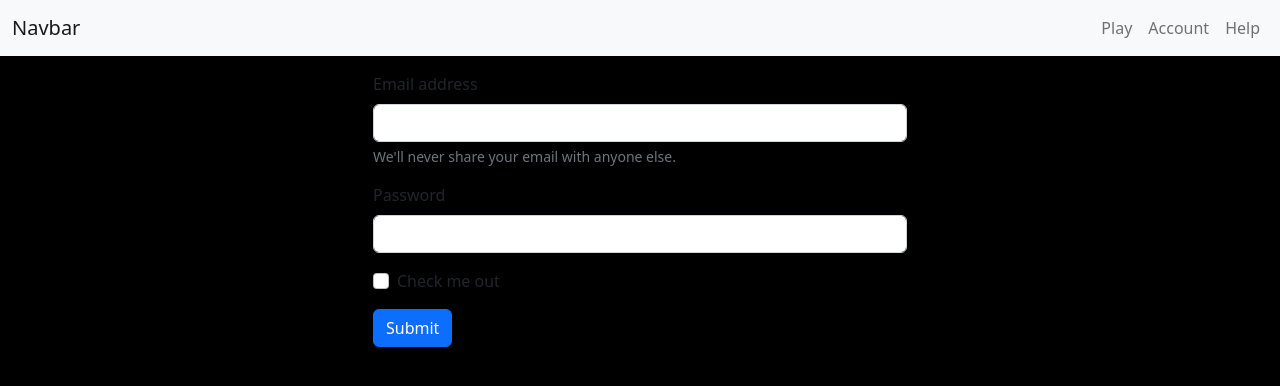
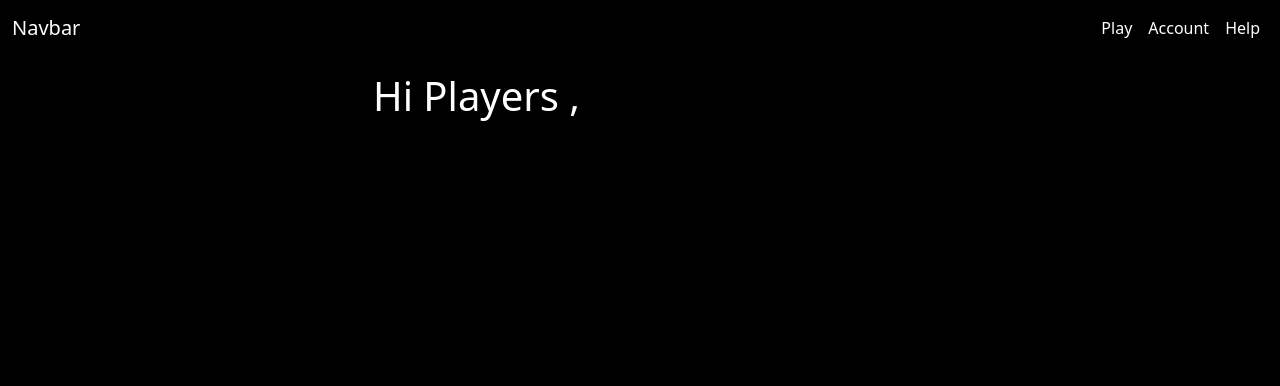
Before and after one commit to Moodkiller20/PlayZone, a Django app: page / in a window 1280 px wide. Shown: the top 386 px of the page. Run offline with Django 4.2, Linux system fonts and the light colour scheme; some libraries are stand-ins or nearby versions.

Commit message:
some setting up

```diff
--- a/account_App/urls.py
+++ b/account_App/urls.py
@@ -17,5 +17,5 @@ from django.urls import path
 from account_App import views
 
 urlpatterns = [
-    path('', views.loginView, name='login'),
+    path('login', views.loginView, name='login'),
 ]
--- a/templates/common/base.html
+++ b/templates/common/base.html
@@ -21,26 +21,26 @@
     <link   rel="stylesheet"  type="text/css" href="{% static 'css/playzone.css' %}"/>
 </head>
 <body>
-<nav class="navbar navbar-expand-lg bg-light">
-    <div class="container-fluid">
-        <a class="navbar-brand" href="#">Navbar</a>
-        <button class="navbar-toggler" type="button" data-bs-toggle="collapse" data-bs-target="#navbarSupportedContent" aria-controls="navbarSupportedContent" aria-expanded="false" aria-label="Toggle navigation">
-            <span class="navbar-toggler-icon"></span>
+<nav class="navbar navbar-expand-lg bg-black ">
+    <div class="container-fluid ">
+        <a class="navbar-brand text-white" href="#">Navbar</a>
+        <button class="navbar-toggler " type="button" data-bs-toggle="collapse" data-bs-target="#navbarSupportedContent" aria-controls="navbarSupportedContent" aria-expanded="false" aria-label="Toggle navigation">
+            <i class="fa-solid fa-bars text-white"></i>
         </button>
 
-        <div class="collapse navbar-collapse" id="navbarSupportedContent">
-            <ul class="navbar-nav ms-auto mb-2 mb-lg-0">
+        <div class="collapse navbar-collapse  " id="navbarSupportedContent">
+            <ul class="navbar-nav ms-auto mb-2 mb-lg-0 text-white">
 
                 <li class="nav-item">
-                    <a class="nav-link" aria-current="page" href="#">Play</a>
+                    <a class="nav-link text-white" aria-current="page" href="#">Play</a>
                 </li>
 
                 <li class="nav-item">
-                    <a class="nav-link" href="#">Account</a>
+                    <a class="nav-link text-white" href="{% url 'login' %}">Account</a>
                 </li>
 
                  <li class="nav-item">
-                    <a class="nav-link" href="#">Help</a>
+                    <a class="nav-link text-white" href="#">Help</a>
                 </li>
 
             </ul>
--- a/templates/playzone/index.html
+++ b/templates/playzone/index.html
@@ -6,22 +6,7 @@
     <div class="container">
         <div class="row m-auto">
             <div class="col-6 mx-auto my-3">
-                <form>
-                    <div class="mb-3">
-                        <label for="exampleInputEmail1" class="form-label">Email address</label>
-                        <input type="email" class="form-control" id="exampleInputEmail1" aria-describedby="emailHelp">
-                        <div id="emailHelp" class="form-text">We'll never share your email with anyone else.</div>
-                    </div>
-                    <div class="mb-3">
-                        <label for="exampleInputPassword1" class="form-label">Password</label>
-                        <input type="password" class="form-control" id="exampleInputPassword1">
-                    </div>
-                    <div class="mb-3 form-check">
-                        <input type="checkbox" class="form-check-input" id="exampleCheck1">
-                        <label class="form-check-label" for="exampleCheck1">Check me out</label>
-                    </div>
-                    <button type="submit" class="btn btn-primary">Submit</button>
-                </form>
+                <h1 class="text-white"> Hi Players , </h1>
             </div>
 
 
```
